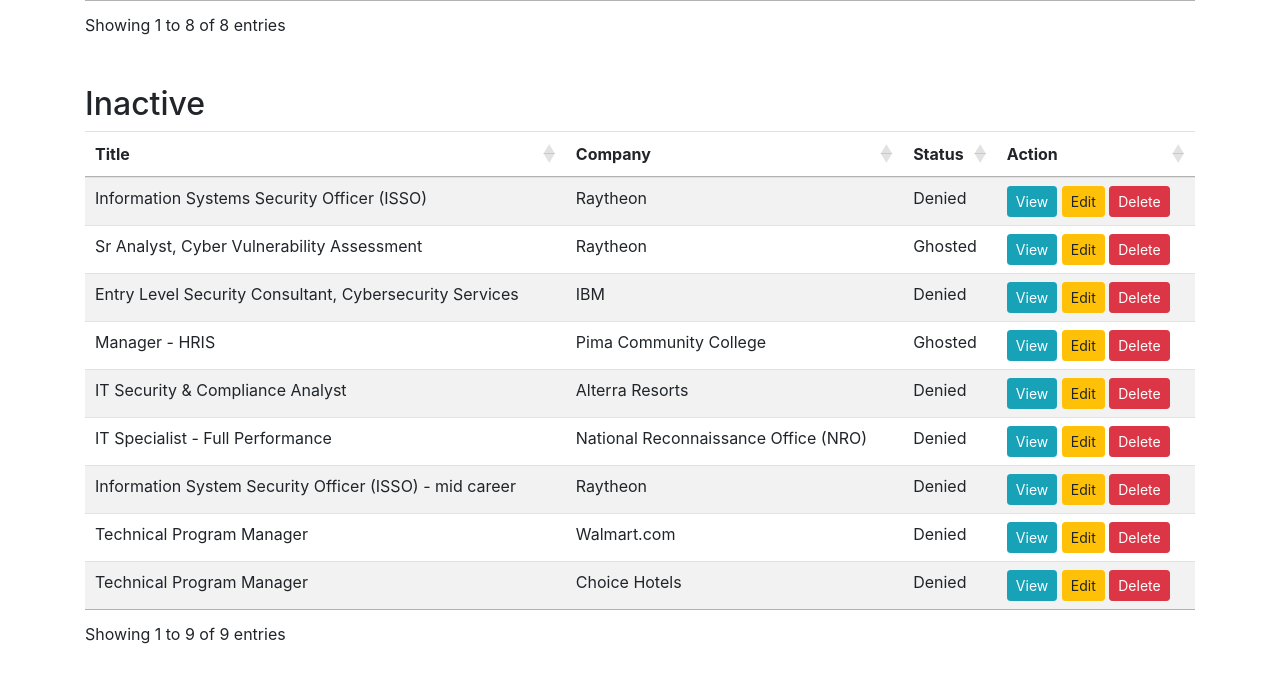
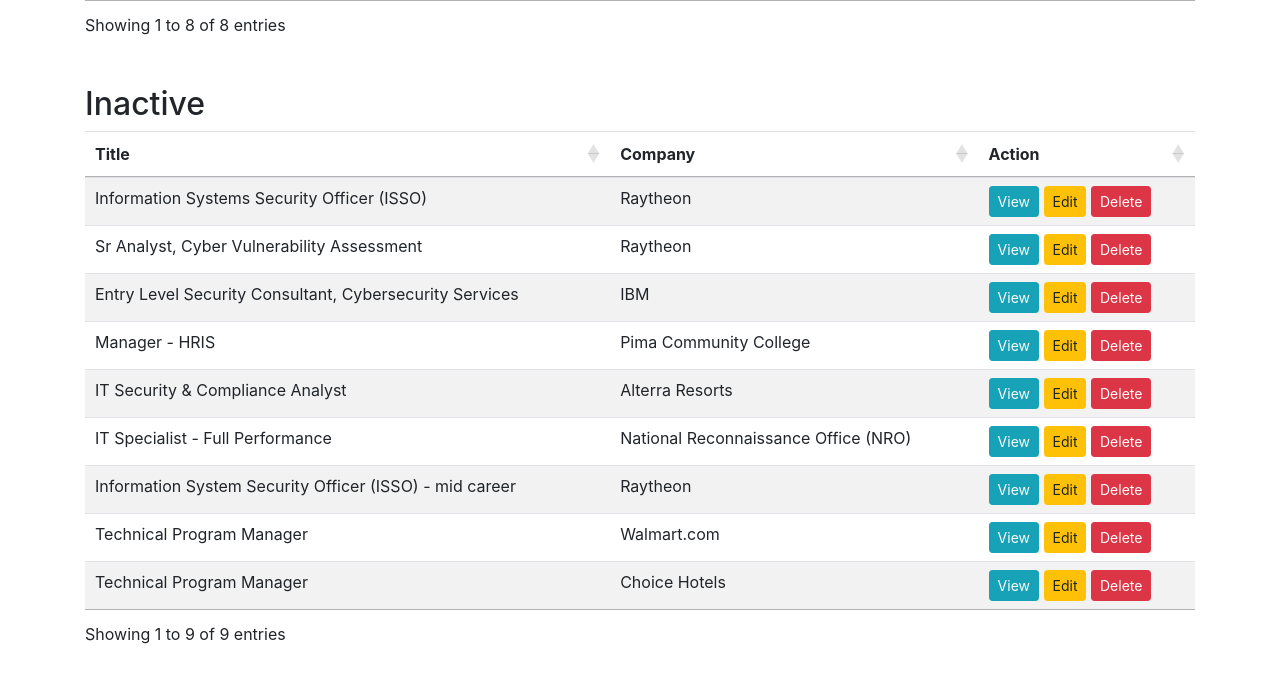
Before and after one commit to cpoff/job-tracker, a Flask app: page / in a window 1280 px wide. Shown: the part 1374-2068 px from the top of the page. Run offline with Flask 3, Linux system fonts and the light colour scheme; some libraries are stand-ins or nearby versions.

Commit message:
removed Status as column in INactive table

```diff
--- a/templates/list_jobs.html
+++ b/templates/list_jobs.html
@@ -79,7 +79,7 @@
                 <tr>
                     <th>Title</th>
                     <th>Company</th>
-                    <th>Status</th>
+                <!-- <th>Status</th> -->
                     <th>Action</th>
                 </tr>
             </thead>
@@ -89,8 +89,8 @@
                     <tr>
                         <td>{{ job.title }}</td>
                         <td>{{ job.company }}</td>
-                        <td>{{ job.status }}</td>
-                        <td>
+                    <!-- td>{{ job.status }}</td> -->
+                    <td>
                             <a href="{{ url_for('job_detail', id=job.id) }}" class="btn btn-info btn-sm">View</a>
                             <a href="{{ url_for('edit_job', id=job.id) }}" class="btn btn-warning btn-sm">Edit</a>
                             <form method="post" action="{{ url_for('delete_job', id=job.id) }}" style="display: inline;">
```
